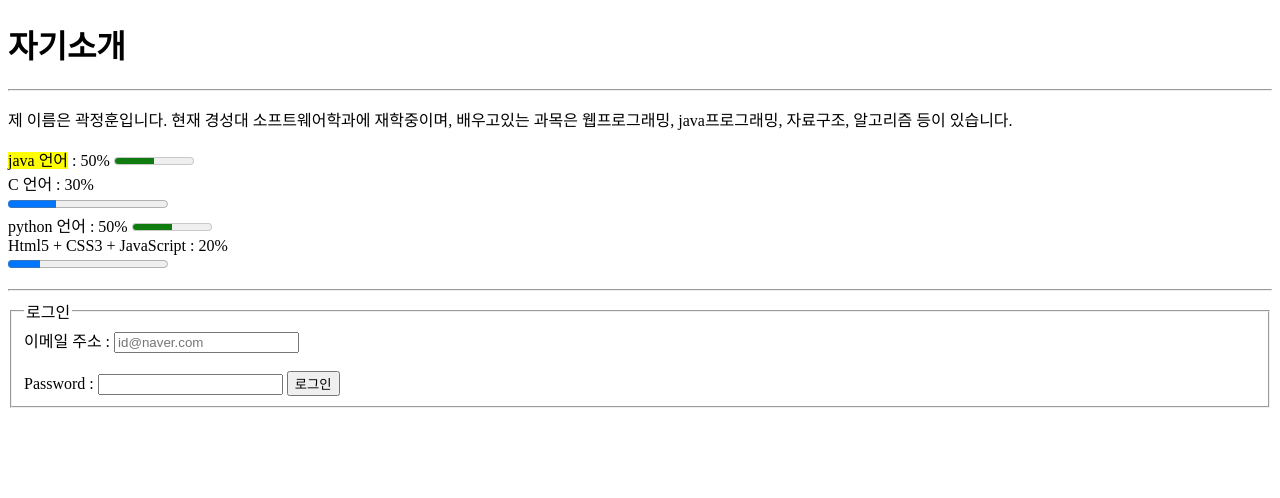
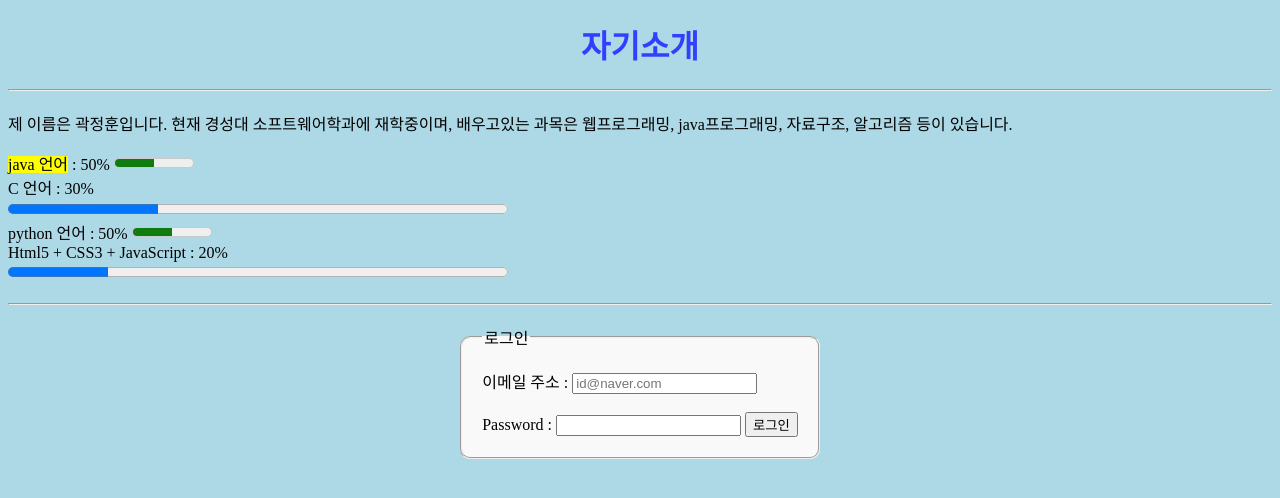
Before and after one commit to Jeonghun-k/webprogramming, a plain HTML site: page 0917/index.html in a window 1280 px wide. Drawn offline with Linux system fonts and the light colour scheme.

Commit message:
Update index.html

```diff
--- a/0917/index.html
+++ b/0917/index.html
@@ -3,6 +3,31 @@
 <head>
     <meta charset="UTF-8">
     <title>자기소개 페이지</title>
+    <style>
+        body {background-color: lightblue;}
+        progress {width : 500px; height : 20px;}
+        meter {
+            width: 500;
+            height : 20px;
+        }
+        h1 {
+            text-align: center;
+            color : #333fff;
+        }
+        hr {
+            margin : 20px 0;
+        }
+        form {
+            mergin-top : 20px;
+            display : flex;
+            justify-content : center;
+        }
+        fieldset{
+            padding : 20px;
+            border-radius : 10px;
+            background : #f9f9f9;
+        }
+    </style>
 </head>
 <body>
     <h1>자기소개</h1>
@@ -17,6 +42,7 @@
     Html5 + CSS3 + JavaScript : 20%<br>
         <progress value="2" max="10"></progress>
     </p>
+
     <hr>
     <form>
         <fieldset>
```
